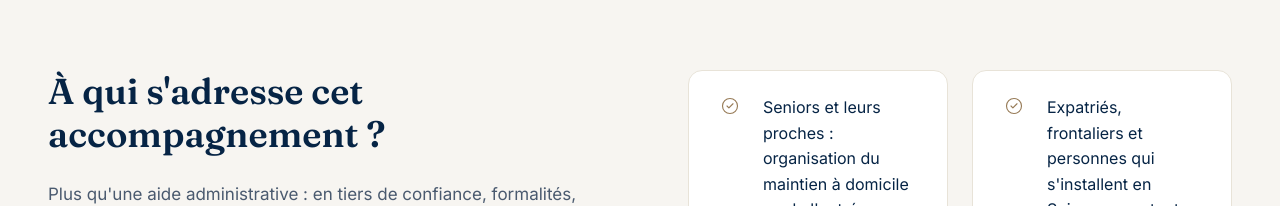
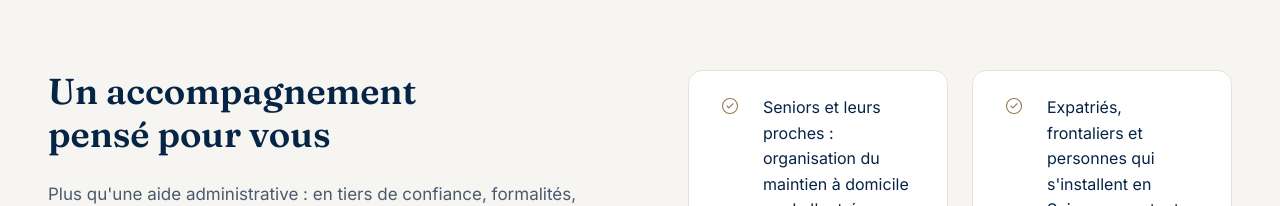
Before and after one commit to Swiss-Serenity-Plus/Website, a Next.js app: page /particuliers/accompagnement-administratif in a window 1280 px wide. Shown: the part 533-739 px from the top of the page. Built offline with nearby package versions, Linux system fonts and the light colour scheme.

Commit message:
Particuliers : titre et deux lignes Pour qui
Co-Authored-By: Claude Opus 5.5 <noreply@anthropic.com>
Claude-Session: https://claude.ai/code/session_01HBumBQZWv3hmYTzd3TEMHn

```diff
--- a/app/particuliers/accompagnement-administratif/page.tsx
+++ b/app/particuliers/accompagnement-administratif/page.tsx
@@ -57,14 +57,14 @@ export default function AccompagnementAdministratifPage() {
       targetAudience={{
         id: "profils-particuliers",
         eyebrow: null,
-        title: "À qui s'adresse cet accompagnement ?",
+        title: "Un accompagnement pensé pour vous",
         image: "https://pub-b61ce5a39cc042cabc94943b3c8f74b4.r2.dev/blog-covers/1779635065199-2abda4e7-22d7-4f8b-a1dc-79ef1d49bdc3.png",
         description: "Plus qu'une aide administrative : en tiers de confiance, formalités, caisse maladie et dossiers complexes sont pris en charge sur le terrain, à votre place, de Sion à toute la Suisse romande et jusqu'en Haute-Savoie.",
         profiles: [
           "Seniors et leurs proches : organisation du maintien à domicile ou de l'entrée en EMS, choix d'un établissement, inscriptions et démarches auprès des communes, du canton et des organismes d'aide…",
           "Expatriés, frontaliers et personnes qui s'installent en Suisse ou partent vivre en France : installation, permis, assurances, projet de travailler en Suisse et recherche d'emploi…",
-          "Toute personne qui traverse une étape de vie : fin de carrière, entrée en maison de retraite, déménagement, changement de situation familiale, succession…",
-          "Salariés aidants qui, en plus de leur travail, prennent soin au quotidien d'un membre de leur famille et ne trouvent plus le temps de tout gérer.",
+          "Toute personne qui traverse une étape de vie : déménagement, changement de situation familiale, fin de carrière, entrée en maison de retraite…",
+          "Salariés aidants qui, en plus de leur travail, prennent soin au quotidien d'un membre de leur famille en perte d'autonomie ou en situation de handicap, et ne trouvent plus le temps de tout gérer.",
         ],
       }}
       deliverables={{
```
